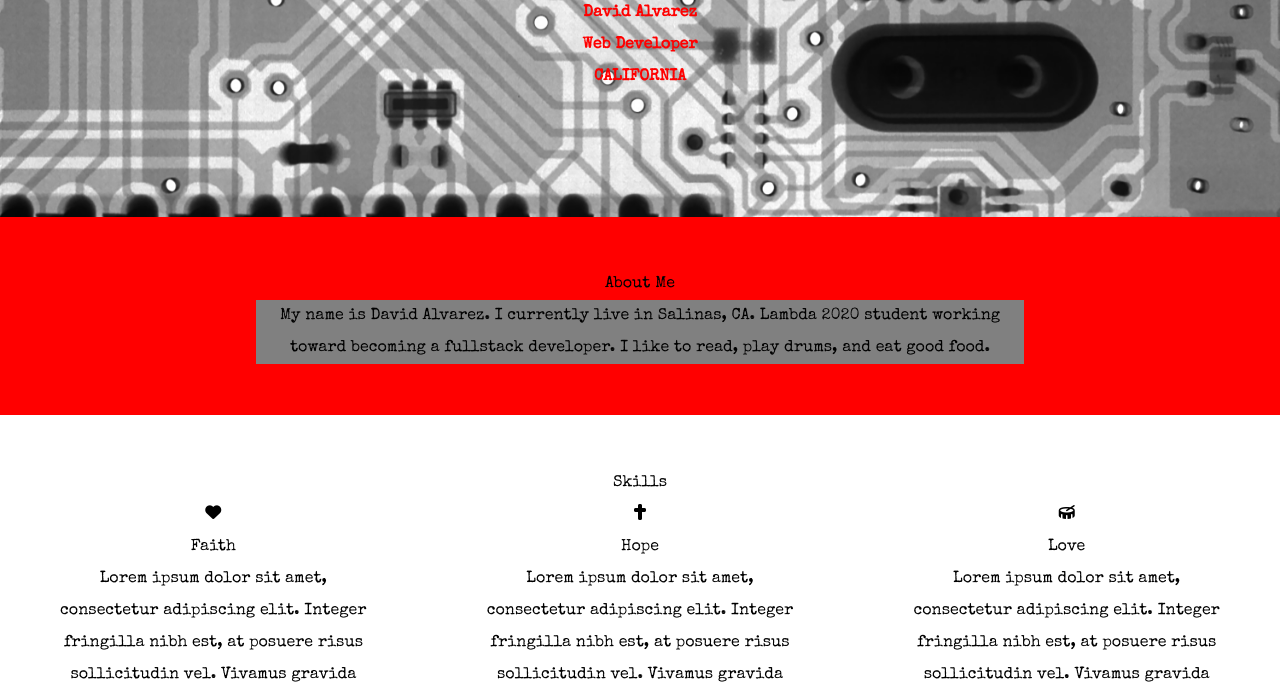
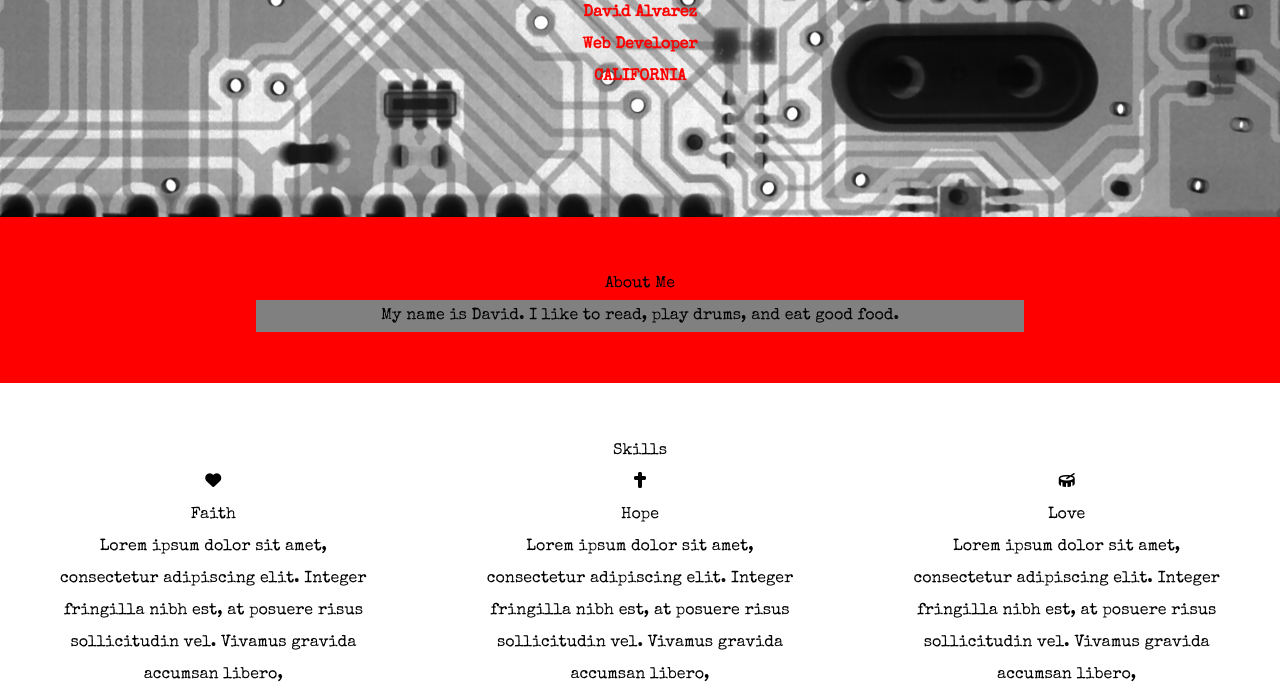
Before and after one commit to David-E-Alvarez/portfolio, a plain HTML site: page index.html in a window 1280 px wide. Shown: the part 103-800 px from the top of the page. Drawn offline with nearby package versions, Linux system fonts and the light colour scheme.

Commit message:
changed about me text

```diff
--- a/index.html
+++ b/index.html
@@ -36,8 +36,7 @@
     <section id="about"><!-- about me section -->
         <div>
             <h2 id="about">About Me</h2>
-            <p>My name is David Alvarez. I currently live in Salinas, CA. Lambda 2020 student
-                working toward becoming a fullstack developer. I like to read, play drums, and eat good food.</p>
+            <p>My name is David. I like to read, play drums, and eat good food.</p>
         </div>
     </section>
 
```
